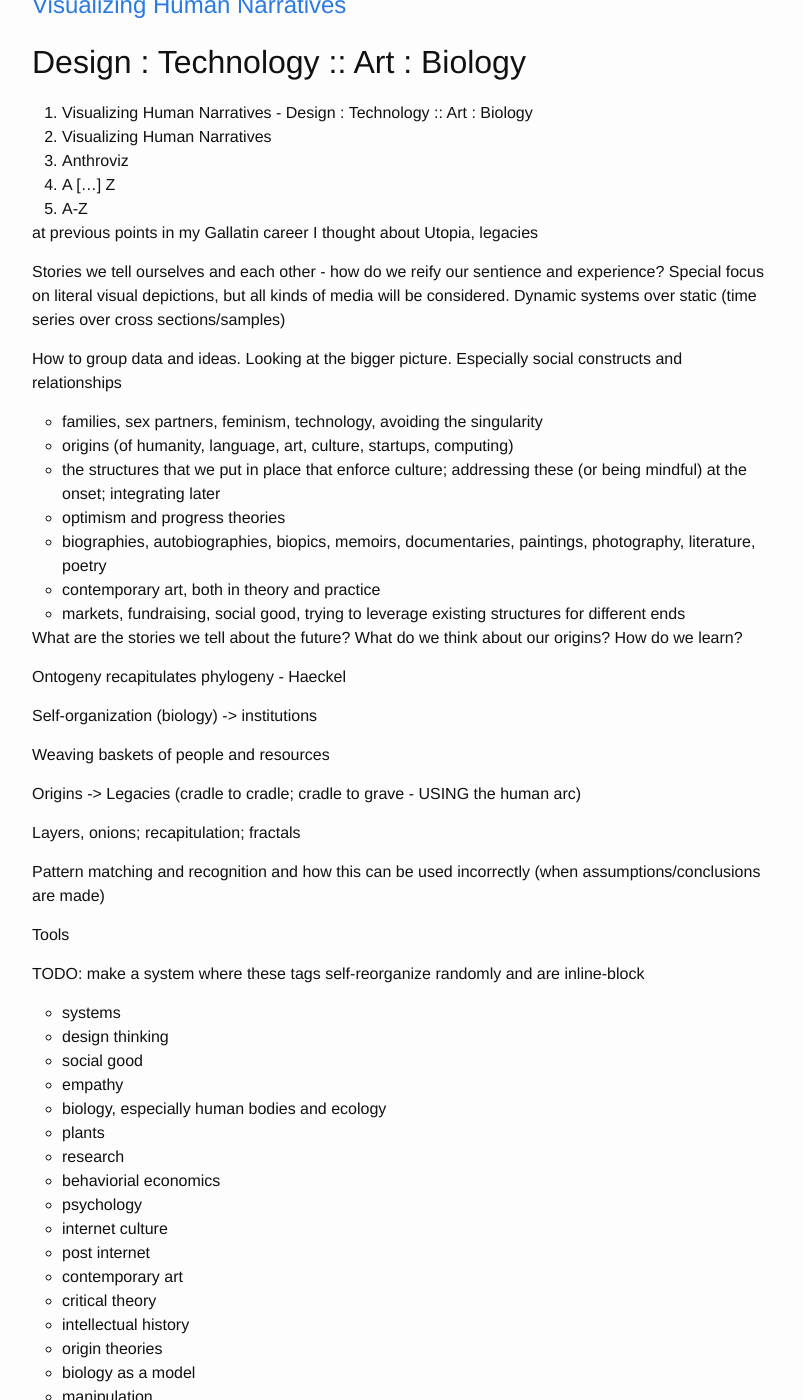
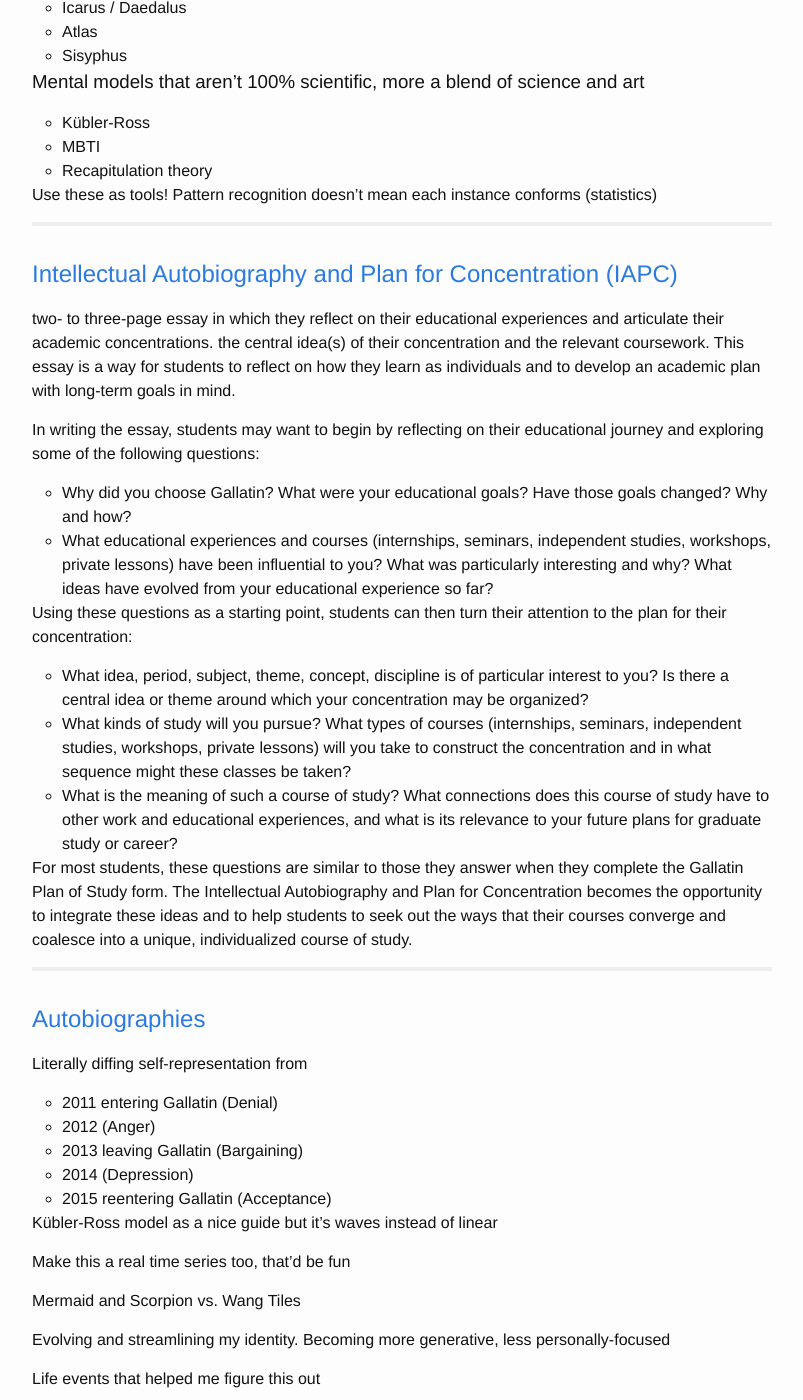
Before and after one commit to anthroviz/compbook, a Jekyll site: the page built from index.html, in a window 1280 px wide and 1400 px high, scrolled down 229 px. Shown: the whole window, without its empty margins (238-1041 px from the left). Built offline with Jekyll 4.4.1, drawn with Linux system fonts in a browser that asks for light colours; some of the changed text lies outside the part shown.

Commit message:
add bio and iapc notes

```diff
--- /dev/null
+++ b/_posts/2015-10-10-autobio.markdown
@@ -0,0 +1,63 @@
+---
+layout: post
+title:  Autobiographies
+date:   2015-10-08 19:02:03
+permalink: /autobio/
+---
+
+Literally diffing self-representation from
+
+- 2011 entering Gallatin (Denial)
+- 2012 (Anger)
+- 2013 leaving Gallatin (Bargaining)
+- 2014 (Depression)
+- 2015 reentering Gallatin (Acceptance)
+
+Kübler-Ross model as a nice guide but it's waves instead of linear
+
+Make this a real time series too, that'd be fun
+
+Mermaid and Scorpion vs. Wang Tiles
+
+Evolving and streamlining my identity. Becoming more generative, less personally-focused
+
+Life events that helped me figure this out
+
+The place of drawing practice
+
+----
+
+# 2011
+
+- [old grungerabbit.com](http://grungerabbit.com/index-old.php)
+- Definitely not just ink a milk cart
+
+### GREEDYTREES
+
+is a Freshman at New York University (Gallatin) studying art, design, business, and technology.
+
+She likes pushing big rocks up even bigger hills, by starting projects, designing/freaking out, dreaming, wandering, arts-ing, and writing bad haiku.
+
+----
+
+# 2013
+
+- Instagram
+
+----
+
+# 2015
+
+### Twitter
+
+creative director++ @TechatNYU // @TechCollabNYC founder // @hackNY '12 // @NasdaqDesign product designer // @NYUGallatin UG // XX INTJ-A
+
+### hackNY
+
+Cheryl is a designer and creative coder, who currently works as a Product Designer at Nasdaq while on leave from NYU Gallatin. She is the Swiss Army Knife of Tech@NYU , where she connects New York City’s student tech leaders as the first community lead. She is passionate about improving lives through design, ecology, and education.
+
+### Nasdaq Intranet
+
+### Business Card
+
+### UIUIU.me
--- /dev/null
+++ b/_posts/2015-10-10-iapc.markdown
@@ -0,0 +1,22 @@
+---
+layout: post
+title:  Intellectual Autobiography and Plan for Concentration (IAPC)
+date:   2015-10-08 19:02:03
+categories: iapc
+permalink: /iapc/
+---
+
+two- to three-page essay in which they reflect on their educational experiences and articulate their academic concentrations. the central idea(s) of their concentration and the relevant coursework. This essay is a way for students to reflect on how they learn as individuals and to develop an academic plan with long-term goals in mind.
+
+In writing the essay, students may want to begin by reflecting on their educational journey and exploring some of the following questions:
+
+- Why did you choose Gallatin? What were your educational goals? Have those goals changed? Why and how?
+- What educational experiences and courses (internships, seminars, independent studies, workshops, private lessons) have been influential to you? What was particularly interesting and why? What ideas have evolved from your educational experience so far?
+
+Using these questions as a starting point, students can then turn their attention to the plan for their concentration:
+
+- What idea, period, subject, theme, concept, discipline is of particular interest to you? Is there a central idea or theme around which your concentration may be organized?
+- What kinds of study will you pursue? What types of courses (internships, seminars, independent studies, workshops, private lessons) will you take to construct the concentration and in what sequence might these classes be taken?
+- What is the meaning of such a course of study? What connections does this course of study have to other work and educational experiences, and what is its relevance to your future plans for graduate study or career?
+
+For most students, these questions are similar to those they answer when they complete the Gallatin Plan of Study form. The Intellectual Autobiography and Plan for Concentration becomes the opportunity to integrate these ideas and to help students to seek out the ways that their courses converge and coalesce into a unique, individualized course of study.
--- a/_posts/2015-10-10-quotes.markdown
+++ b/_posts/2015-10-10-quotes.markdown
@@ -7,3 +7,17 @@
 ---
 
 Ontogeny recapitulates phylogeny - Haeckel
+
+### Mythology
+
+- Icarus / Daedalus
+- Atlas
+- Sisyphus
+
+### Mental models that aren't 100% scientific, more a blend of science and art
+
+- Kübler-Ross
+- MBTI
+- Recapitulation theory
+
+Use these as tools! Pattern recognition doesn't mean each instance conforms (statistics)
```
Also changed, not shown: _posts/2015-10-08-books.md (+1 -0 lines).
